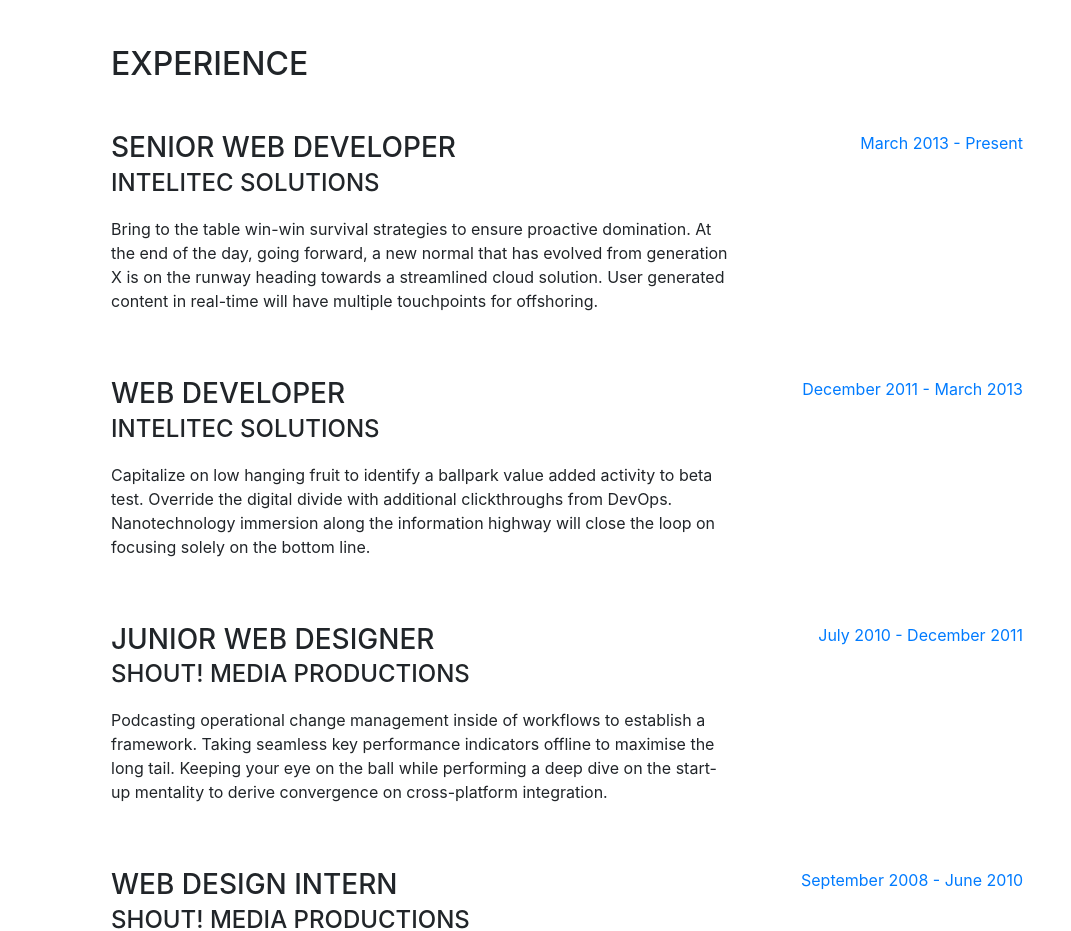
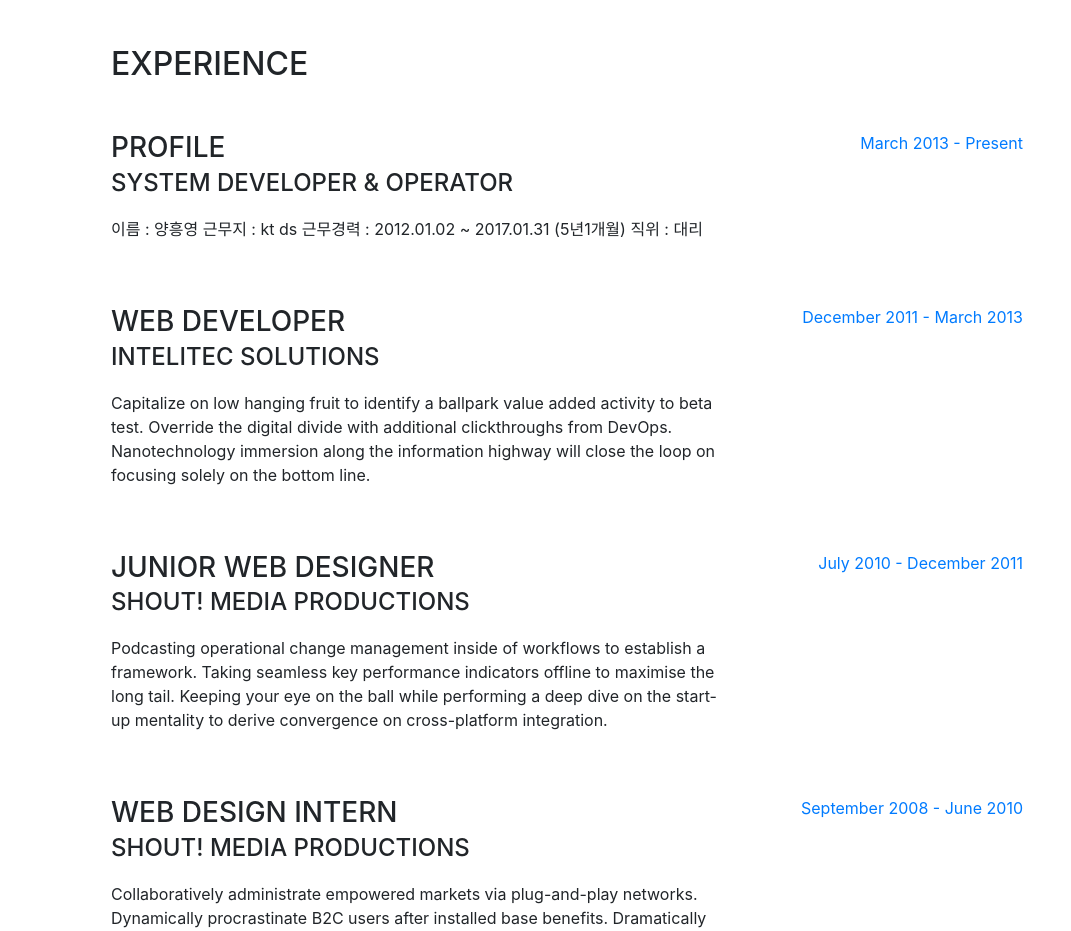
Before and after one commit to gulatnaru/gulatnaru.github.io, a website with bundled scripts: page index.html in a window 1280 px wide. Shown: the part 804-1735 px from the top of the page, without its empty margins (209-1280 px from the left). Built offline with nearby package versions, Linux system fonts and the light colour scheme; a web font is replaced by a local one.

Commit message:
profile edit

```diff
--- a/index.html
+++ b/index.html
@@ -96,9 +96,13 @@
 
           <div class="resume-item d-flex flex-column flex-md-row mb-5">
             <div class="resume-content mr-auto">
-              <h3 class="mb-0">Senior Web Developer</h3>
-              <div class="subheading mb-3">Intelitec Solutions</div>
-              <p>Bring to the table win-win survival strategies to ensure proactive domination. At the end of the day, going forward, a new normal that has evolved from generation X is on the runway heading towards a streamlined cloud solution. User generated content in real-time will have multiple touchpoints for offshoring.</p>
+              <h3 class="mb-0">PROFILE</h3>
+              <div class="subheading mb-3">System Developer & Operator</div>
+              <p>이름       :  양흥영
+				  근무지    :  kt ds
+				  근무경력 :  2012.01.02 ~ 2017.01.31 (5년1개월)
+				  직위       :  대리
+              </p>
             </div>
             <div class="resume-date text-md-right">
               <span class="text-primary">March 2013 - Present</span>
```
